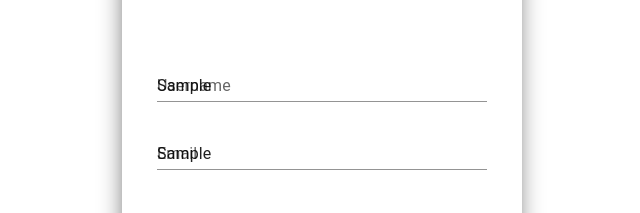
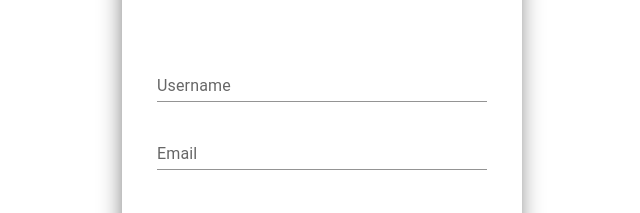
Before and after one commit to nik132-eng/Hashnode-blog, a React (Vite) app in the folder client/: page /account in a window 1280 px wide. Both pictures are taken after typing "Sample", "Sample" into the empty fields and a click on the button "CREATE AN ACCOUNT". Shown: the part 205-418 px from the top of the page, without its empty margins (318-958 px from the left). Built offline with nearby package versions, Linux system fonts and the light colour scheme.

Commit message:
logout and add some css

```diff
--- a/client/src/components/account/Login.tsx
+++ b/client/src/components/account/Login.tsx
@@ -27,7 +27,7 @@ export interface LoginUserProps {
   setIsAuthenticated: Dispatch<SetStateAction<boolean>>;
 }
 
-const Login: React.FC<LoginUserProps> = ({ setIsAuthenticated}) => {
+const Login: React.FC<LoginUserProps> = ({ setIsAuthenticated }) => {
   const [login, setLogin] = useState(loginInitialValues);
 
   const [taccount, toggleAccount] = useState<"login" | "signup">("login");
@@ -131,26 +131,26 @@ const Login: React.FC<LoginUserProps> = ({ setIsAuthenticated}) => {
         ) : (
           <Wrapper>
             <TextField
-              id="username"
+              variant="standard"
+              value={signup.name}
+              onChange={(e) => onInputChange(e)}
+              name="name"
               label="Username"
-              variant="standard"
-              name="name"
-              onChange={(e) => onInputChange(e)}
             />
             <TextField
-              id="email"
+              variant="standard"
+              value={signup.username}
+              onChange={(e) => onInputChange(e)}
+              name="username"
               label="Email"
-              variant="standard"
-              name="username"
-              onChange={(e) => onInputChange(e)}
             />
             <TextField
-              id="password"
+              variant="standard"
+              value={signup.password}
+              onChange={(e) => onInputChange(e)}
+              name="password"
               label="Password"
-              variant="standard"
               type="password"
-              name="password"
-              onChange={(e) => onInputChange(e)}
             />
             <Button variant="contained" onClick={signupUser}>
               Signup
--- a/client/src/components/details/DetailView.tsx
+++ b/client/src/components/details/DetailView.tsx
@@ -104,7 +104,7 @@ const DetailView: React.FC = () => {
               <Typography style={{ marginLeft: 'auto' }}>{new Date(post.createdDate).toDateString()}</Typography>
             </Author>
 
-            <div style={{ overflowWrap: 'break-word', whiteSpace: 'pre-wrap' }}>{post.description}</div>
+            <Typography style={{ overflowWrap: 'break-word', whiteSpace: 'pre-wrap' }}>{post.description}</Typography>
           </>
         )}
       </Container>
--- a/client/src/components/header/Header.tsx
+++ b/client/src/components/header/Header.tsx
@@ -24,6 +24,7 @@ const Header: FC<HeaderProps> = () => {
   const navigate = useNavigate();
 
   const logout = async () => {
+    localStorage.clear();
     navigate('/account', { replace: true });
   };
 
```
Lines whose indentation alone changed are shown as unchanged.
